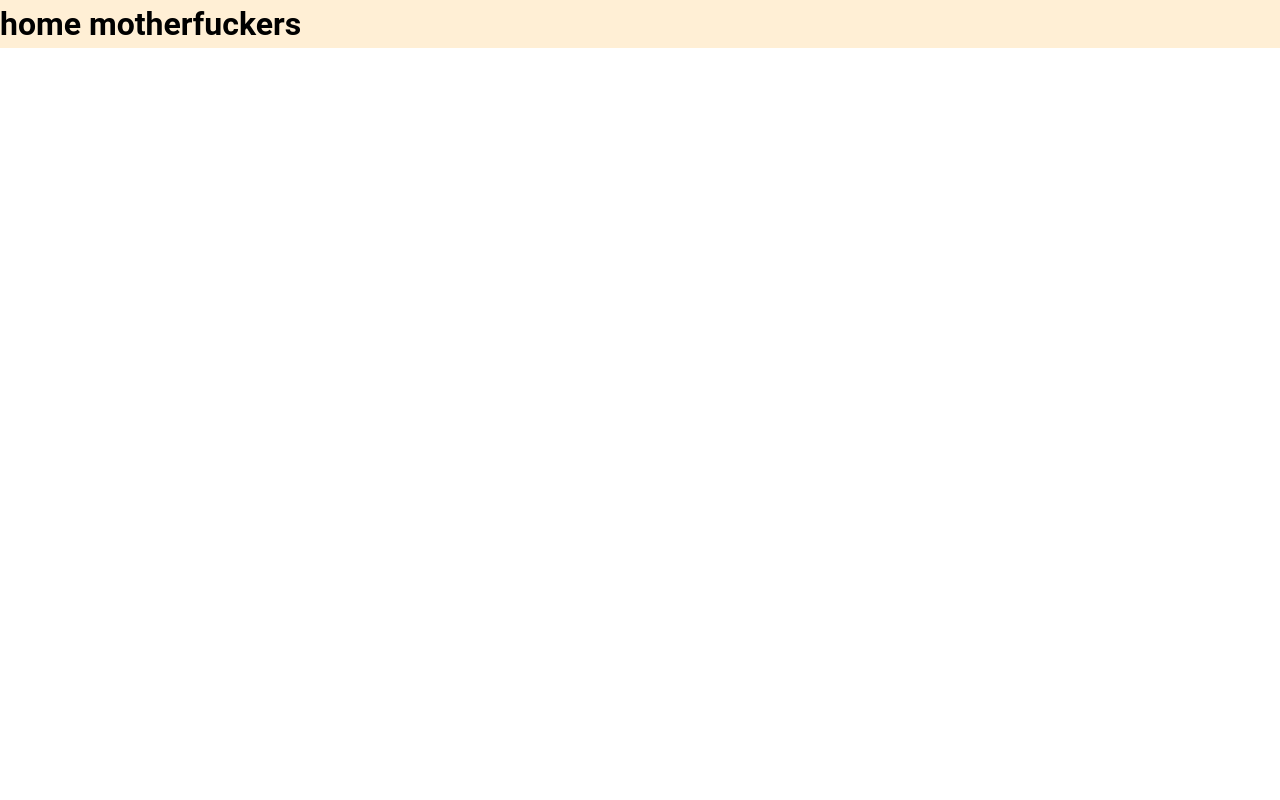
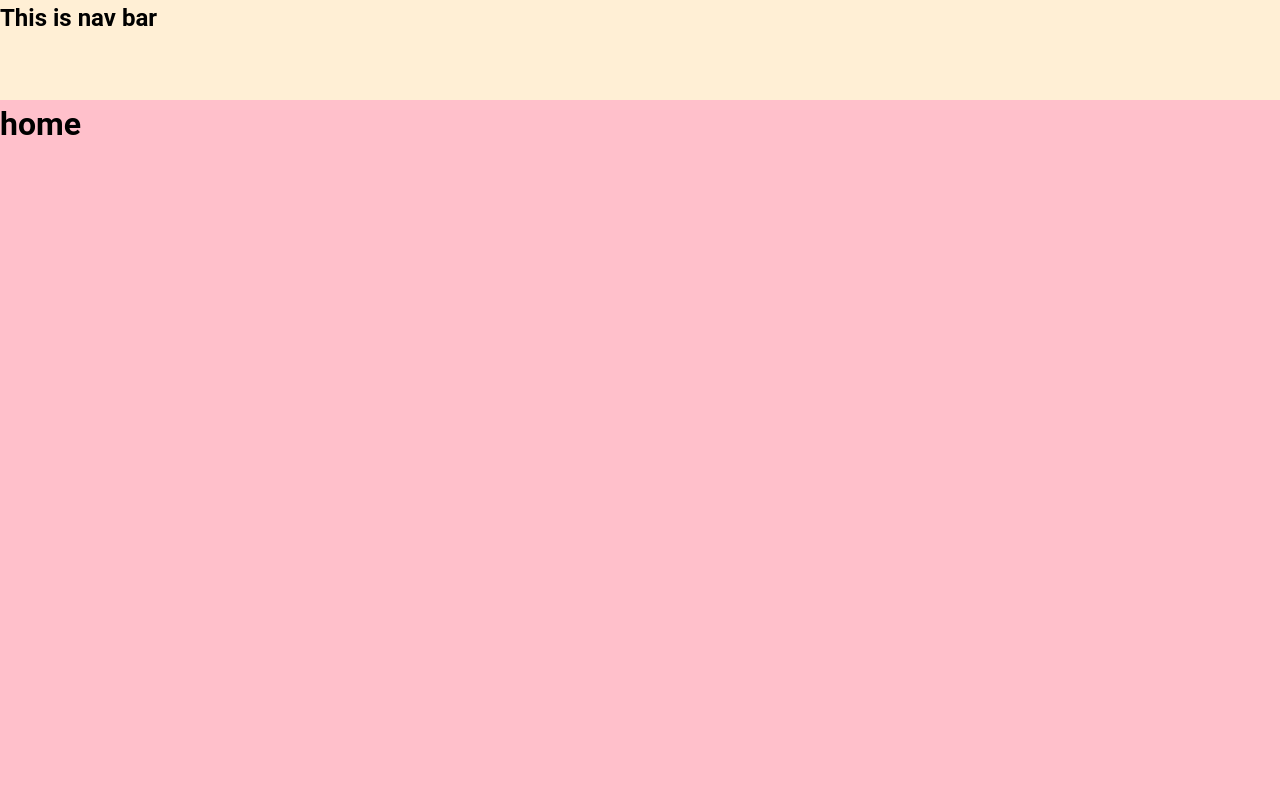
Before and after one commit to Iimanbek/Ak-Zhol-driving-school-, a Vue app: page / in a window 1280 px wide. Shown: the top 800 px of the page. Built offline with nearby package versions, Linux system fonts and the light colour scheme.

Commit message:
done making BaseLayOut for norerendering, it makes app faster and its much comfortable

```diff
--- /dev/null
+++ b/src/components/Footer.vue
@@ -0,0 +1,18 @@
+<template lang="">
+    <div>
+        <footer>
+            <h1>this is footer</h1>
+        </footer>
+    </div>
+</template>
+<script>
+export default {
+
+}
+</script>
+<style lang="scss">
+footer{
+    height: 70vh;
+    background: peru;
+}
+</style>
--- /dev/null
+++ b/src/components/NavBar.vue
@@ -0,0 +1,18 @@
+<template >
+    <div>
+        <nav>
+            <h1>This is nav bar</h1>
+        </nav>
+    </div>
+</template>
+<script>
+export default {
+
+}
+</script>
+<style lang="scss">
+    nav{
+        height: 100px;
+        background: papayawhip;
+    }
+</style>
--- /dev/null
+++ b/src/layout/BaseLayOut.vue
@@ -0,0 +1,24 @@
+<template>
+    <div>
+        <nav-bar/>
+        <main>
+            <slot/>
+        </main>
+        <v-footer/>
+    </div>
+</template>
+
+<script>
+import NavBar from '../components/NavBar.vue';
+import Footer from '../components/Footer.vue';
+export default {
+    components:{
+        'nav-bar':NavBar,
+        'v-footer':Footer
+    }
+}
+</script>
+
+<style>
+
+</style>
--- a/src/main.js
+++ b/src/main.js
@@ -2,6 +2,7 @@ import { createApp } from 'vue'
 import { createPinia } from 'pinia'
 import App from './App.vue'
 import router from "./router";
+import Layout from './layout/BaseLayOut.vue'
 import './assets/main.scss'
 import 'vuetify/styles'
 import { createVuetify } from 'vuetify'
@@ -18,5 +19,6 @@ const vuetify = createVuetify({
 const app = createApp(App)
 app.use(router)
 app.mount('#app')
+app.component('Layout', Layout)
 app.use(createPinia())
 app.use(vuetify)
--- a/src/views/AboutView.vue
+++ b/src/views/AboutView.vue
@@ -1,7 +1,9 @@
 <template>
-  <div class="about">
-    <h1>This is an about page</h1>
-  </div>
+  <Layout>
+    <div class="about">
+      <h1>This is an about page</h1>
+    </div>
+  </Layout>
 </template>
 
 <style>
--- a/src/views/HomeView.vue
+++ b/src/views/HomeView.vue
@@ -2,15 +2,16 @@
 </script>
 
 <template>
-  <main>
-    <div class="xhe">
-      <h1>home motherfuckers</h1>
+  <Layout>
+    <div class="main">
+      <h1>home</h1>
     </div>
-  </main>
+  </Layout>
 </template>
 
 <style lang="scss">
-main{
-  background: papayawhip;
+.main{
+  background: pink;
+  height: 100vh ;
 }
 </style>
```
